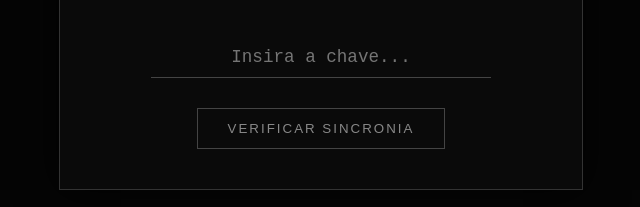
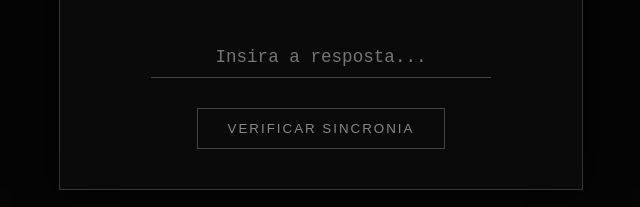
Before and after one commit to Bl4ast/precisodeajuda, a plain HTML site: page index.html in a window 1280 px wide. Shown: the part 403-610 px from the top of the page, 319-959 px from the left. Drawn offline with Linux system fonts and the light colour scheme.

Commit message:
Update index.html

```diff
--- a/index.html
+++ b/index.html
@@ -98,7 +98,7 @@
             <p>wz6ubH.'6a)wf6809xwp&a9-p@+ey!fo)</p>
         </div>
 
-        <input type="text" id="answer" placeholder="Insira a chave..." autocomplete="off">
+        <input type="text" id="answer" placeholder="Insira a resposta..." autocomplete="off">
         <br>
         <button onclick="verify()">Verificar Sincronia</button>
     </div>
```
